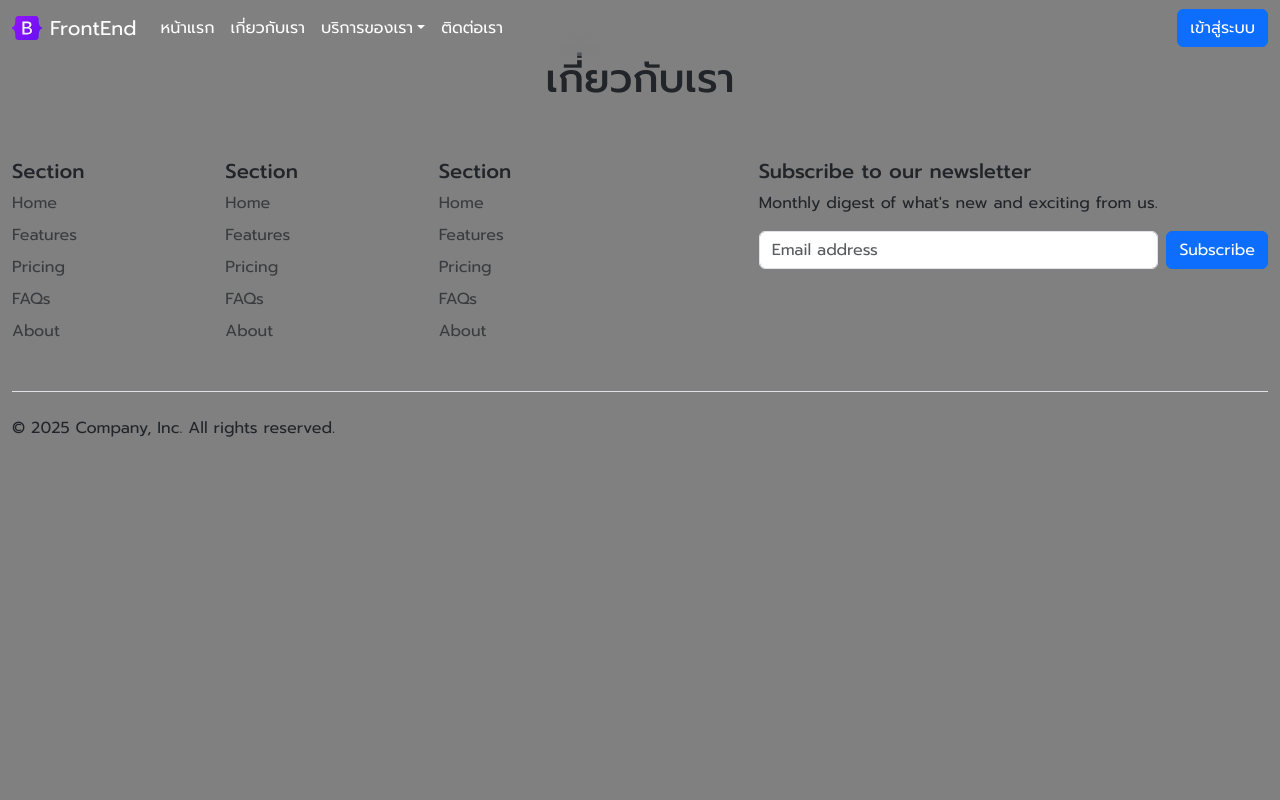
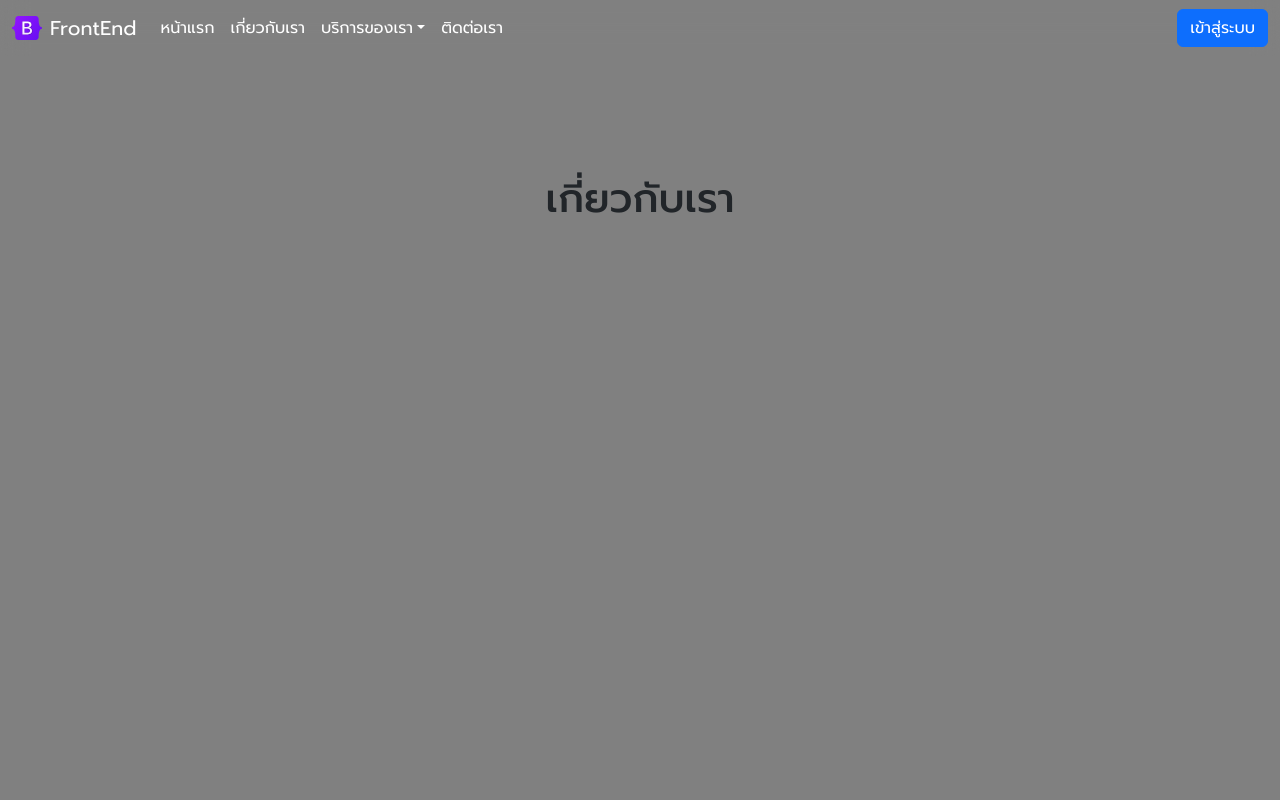
Before and after one commit to Oumpt/frontend046, a Next.js app: page /about in a window 1280 px wide. Shown: the top 800 px of the page. Built offline with nearby package versions, Linux system fonts and the light colour scheme.

Commit message:
Update page.js

```diff
--- a/app/about/page.js
+++ b/app/about/page.js
@@ -1,7 +1,7 @@
 export default function About() {
   return (
-    <>
-    <h1 className="ftext-4xl text-center text-blue-950">เกี่ยวกับเรา</h1>
-    </>
+    <div>
+      <h1 className="ftext-4lx text-center" style={{ height: '100vh', width: '100vw', padding: '20px', margin: '0 auto', marginTop: '100px' }}>เกี่ยวกับเรา</h1>
+    </div>
   )
 }
```
